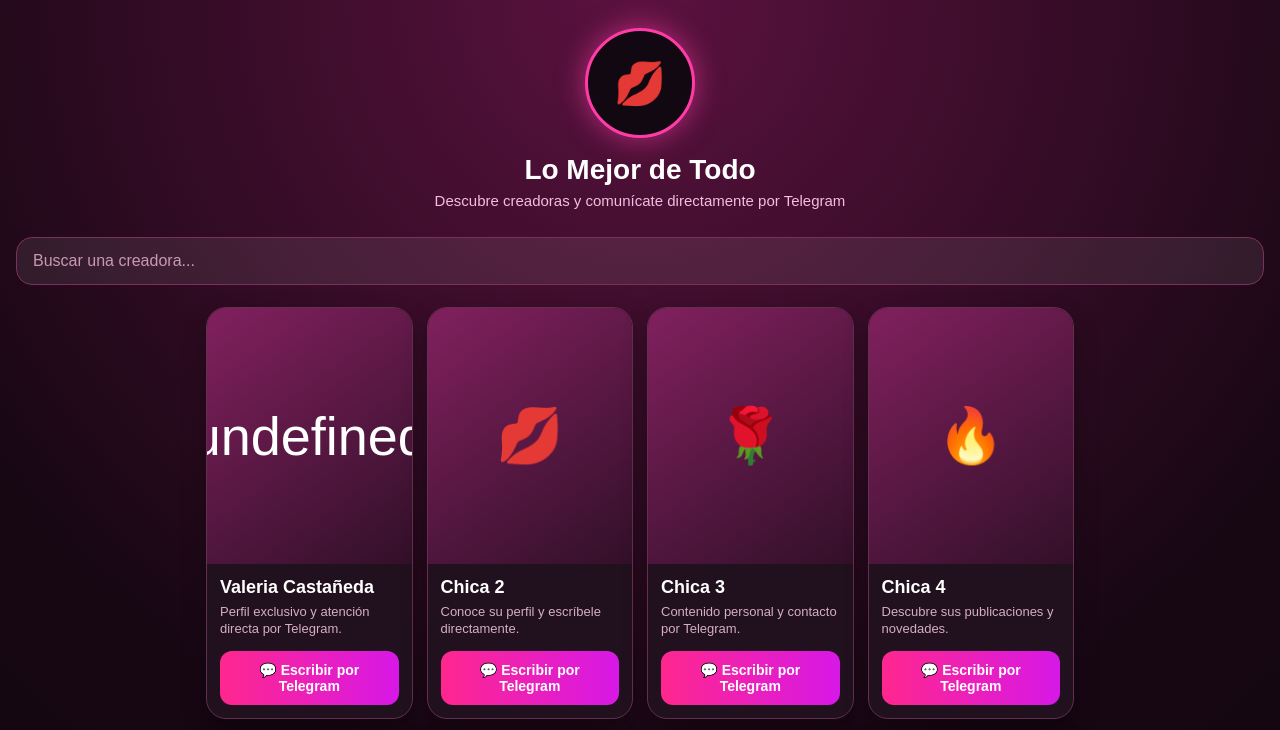
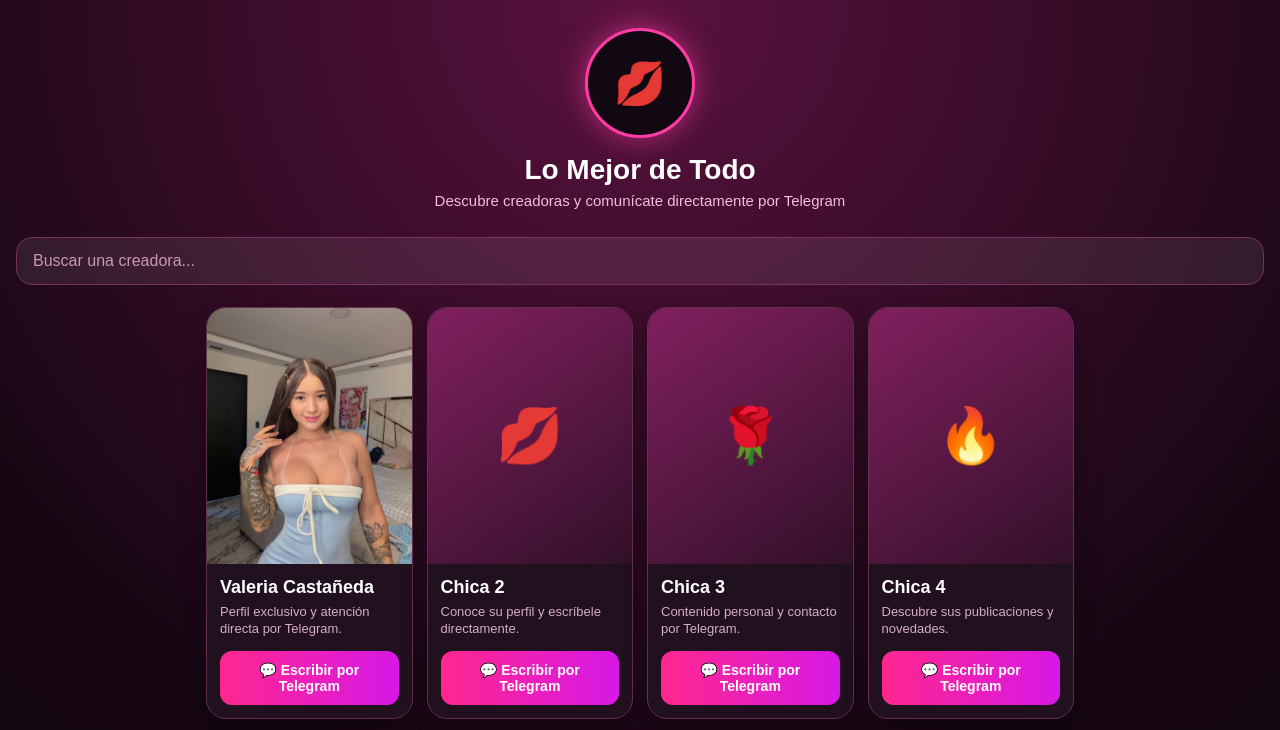
Before and after one commit to chumirivas-commits/lo-mejor-de-todo, a plain HTML site: page index.html in a window 1280 px wide. Shown: the top 730 px of the page. Drawn offline with Linux system fonts and the light colour scheme.

Commit message:
Update index.html

```diff
--- a/index.html
+++ b/index.html
@@ -268,8 +268,7 @@
         card.className = "card";
 
         card.innerHTML = `
-          <div class="photo">${creator.emoji}</div>
-
+          <div class="photo">${creator.image ? '<img src="' + creator.image + '" alt="' + creator.name + '" style="width:100%; height:100%; object-fit:cover;">' : creator.emoji}</div>
           <div class="info">
             <h2 class="name">${creator.name}</h2>
 
```
